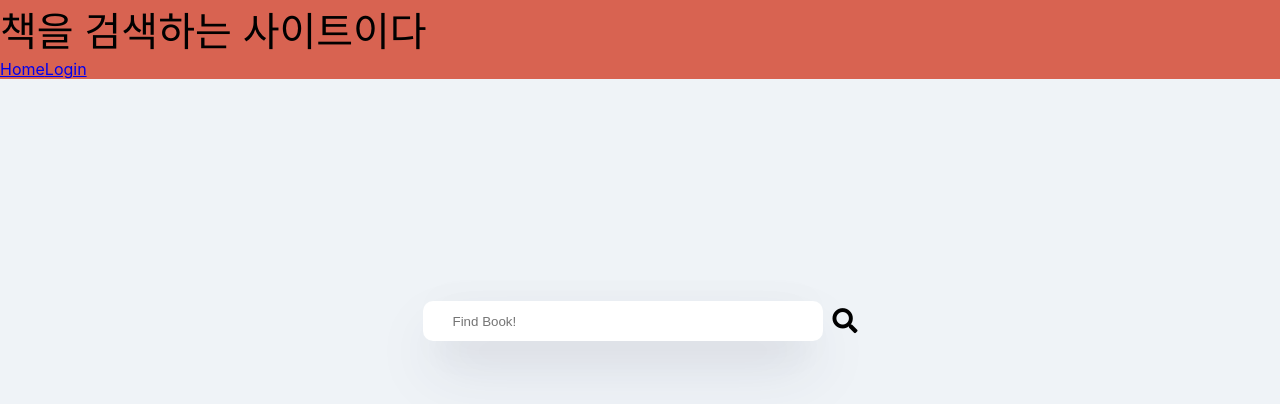
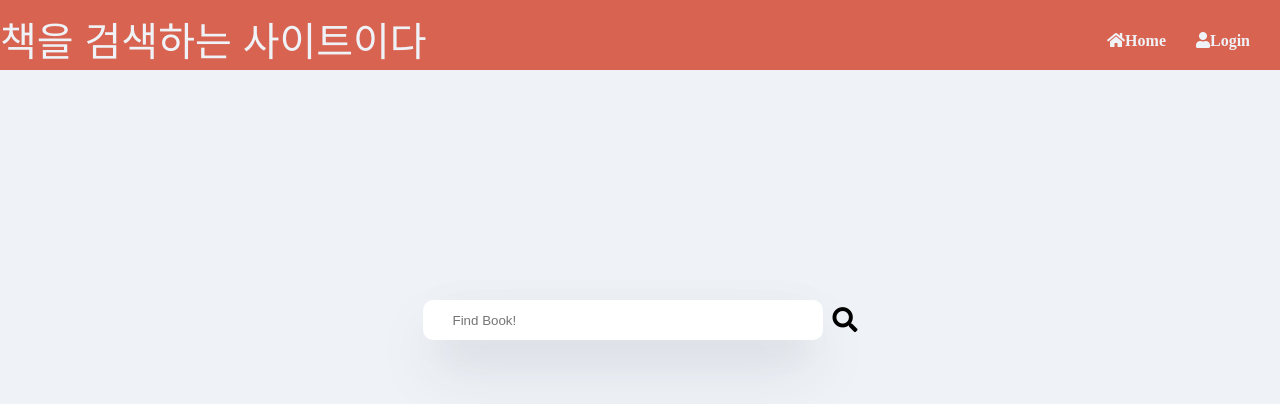
Before and after one commit to sunnydammy/meow, a React (Create React App) app in the folder client/: page / in a window 1280 px wide. Shown: the top 404 px of the page. Built offline with nearby package versions, Linux system fonts and the light colour scheme.

Commit message:
Navigator css 수정

```diff
--- a/client/src/components/Navigation.css
+++ b/client/src/components/Navigation.css
@@ -10,4 +10,18 @@
 
 .nav {
   background-color: #d86351;
+  height: 70px;
+  display: flex;
+  justify-content: space-between;
+  color: #eff3f7;
+  padding-top: 10px;
 }
+
+.nav__route a {
+  margin-right: 30px;
+  color: inherit;
+}
+
+.nav__route {
+  padding-top: 20px;
+}
--- a/client/src/components/Navigation.js
+++ b/client/src/components/Navigation.js
@@ -7,10 +7,16 @@ function Navigation() {
   return (
     <nav className="nav">
       <span className="nav__title">책을 검색하는 사이트이다</span>
-      <Link to="/">Home</Link>
-      {/* <Link to="/kakao_auth">KakaoAuth</Link> */}
-      {/* <Link to="/naver_auth">NaverAuth</Link> */}
-      <Link to="/login">Login</Link>
+      <div className="nav__route">
+        <Link to="/">
+          <i class="fas fa-home">Home</i>
+        </Link>
+        {/* <Link to="/kakao_auth">KakaoAuth</Link> */}
+        {/* <Link to="/naver_auth">NaverAuth</Link> */}
+        <Link to="/login">
+          <i class="fas fa-user">Login</i>
+        </Link>
+      </div>
     </nav>
   );
 }
--- a/client/src/routes/Home.css
+++ b/client/src/routes/Home.css
@@ -1,7 +1,6 @@
-.container {
+.container__search {
   height: 500px;
   display: flex;
-  flex-direction: column;
   justify-content: center;
   align-items: center;
 }
```
Also changed, not shown: client/src/components/Book.css (added), client/src/routes/Detail.css (added).
